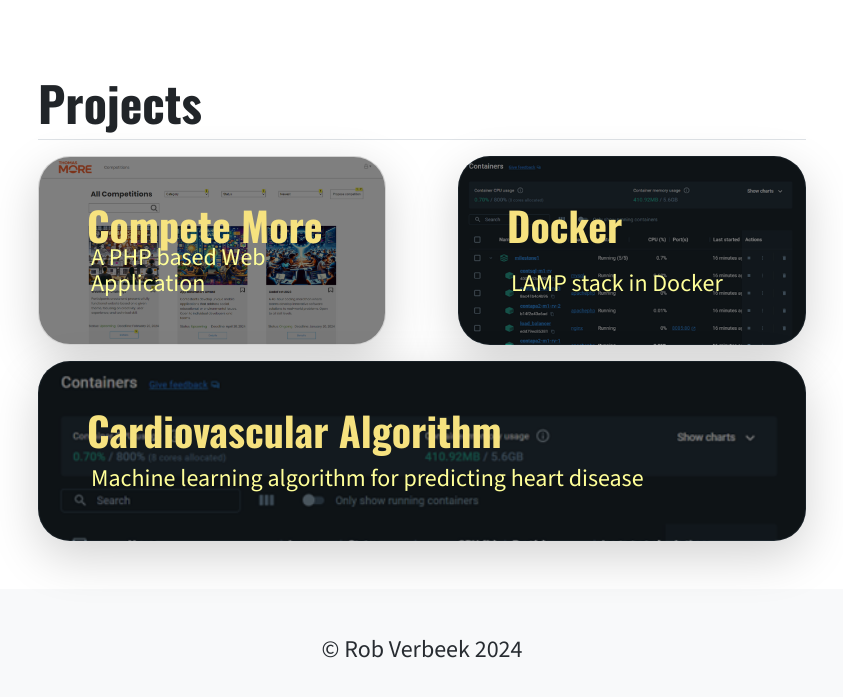
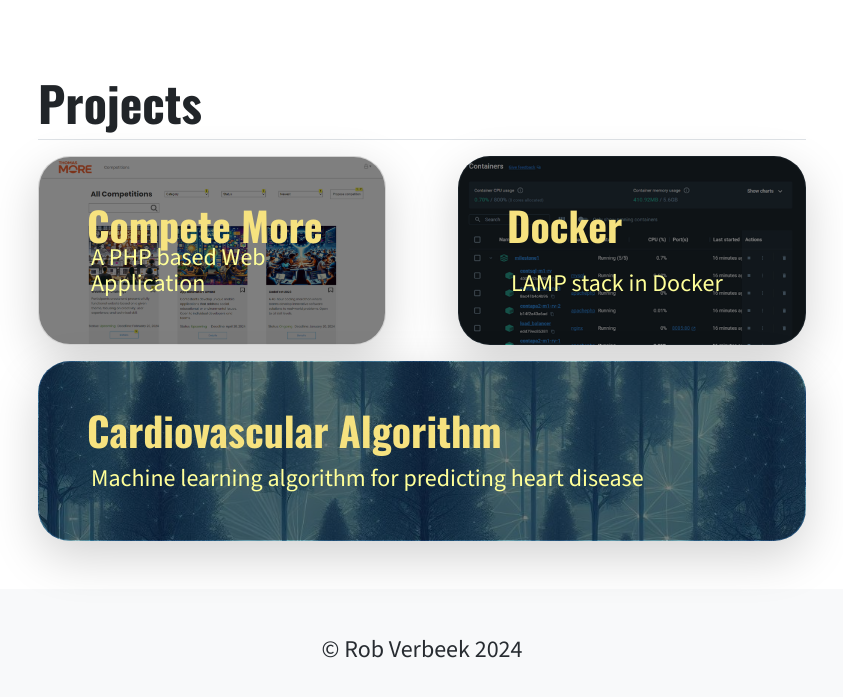
Before and after one commit to RobVerbeek/portfolio, a website: page src/index.html in a window 1280 px wide. Shown: the part 1663-2360 px from the top of the page, without its empty margins (218-1061 px from the left). Drawn offline with nearby package versions, Linux system fonts and the light colour scheme; files that its build step writes are made by us from their sources; files whose address does not match are found by name.

Commit message:
fixed image

```diff
--- a/src/index.html
+++ b/src/index.html
@@ -154,7 +154,7 @@
                     </div>
                     <div class="col">
                         <a class="text-decoration-none" href="MachineLearning.html">
-                            <div class="card card-cover h-100 overflow-hidden text-white bg-dark rounded-5 shadow-lg" style="background-image: url('../assets/docker.png');">
+                            <div class="card card-cover h-100 overflow-hidden text-white bg-dark rounded-5 shadow-lg" style="background-image: url('../assets/RandomForestIllustration2.jpg'); background-position: center">
                                 <div class="d-flex flex-column h-100 p-5 pb-5 text-shadow-1 projectcard">
                                     <div class="h-100 d-flex justify-content-between flex-column">
                                         <h2 class="display-6 lh-1 fw-bold mb-auto">Cardiovascular Algorithm</h2>
```
